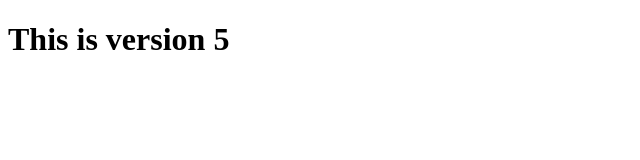
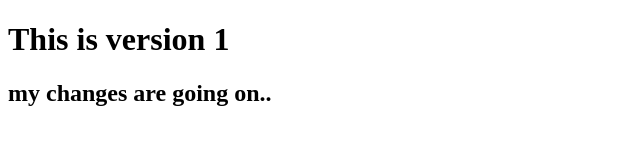
Before and after one commit to K-kashyap/24-june-2024, a plain HTML site: page index.html in a window 1280 px wide. Shown: the whole page, without its empty margins (0-640 px from the left). Drawn offline with Linux system fonts and the light colour scheme.

Commit message:
version 2 changes...

```diff
--- a/index.html
+++ b/index.html
@@ -6,6 +6,7 @@
     <title>Document</title>
 </head>
 <body>
-    <h1> This is version 5 </h1>
+    <h1> This is version 1 </h1>
+    <h2> my changes are going on..</h2>
 </body>
 </html>
```
